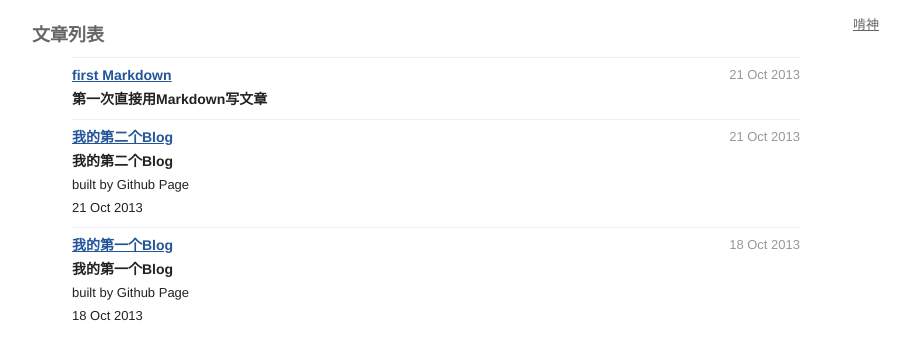
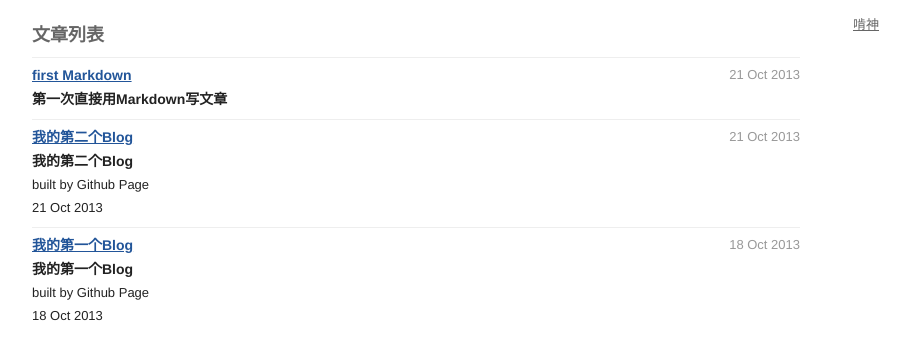
Before and after one commit to kenshinlin/archives, a Jekyll site: the page built from index.html, in a window 1280 px wide. Shown: the top 360 px of the page, without its empty margins (96-1006 px from the left). Built offline with Jekyll 4.4.1, drawn with Linux system fonts in a browser that asks for light colours.

Commit message:
Update style.css

```diff
--- a/css/style.css
+++ b/css/style.css
@@ -8,7 +8,7 @@ b, u, i, center,
 dl, dt, dd, ol, ul, li,
 fieldset, form, label, legend,
 table, caption, tbody, tfoot, thead, tr, th, td {
-    margin: 0;o
+    margin: 0;
     padding: 0;
     border: 0;
     outline: 0;
```
